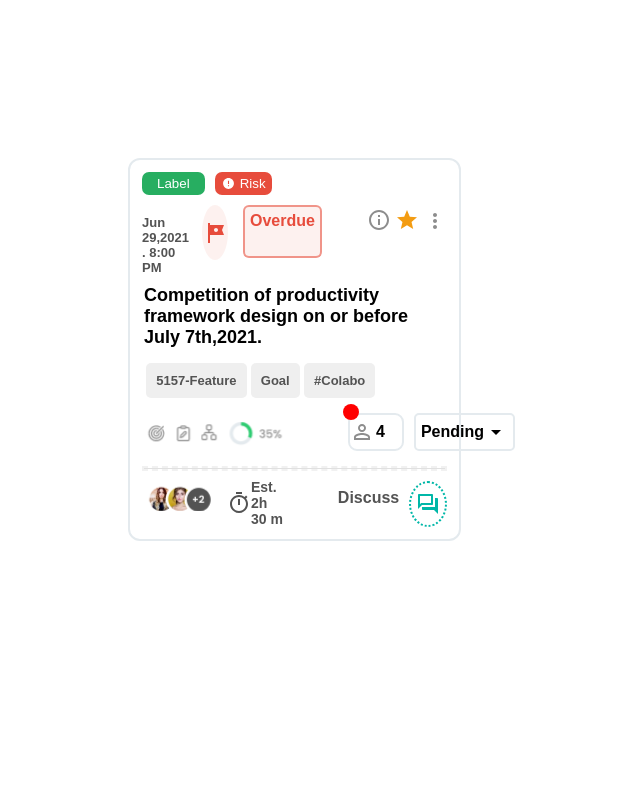
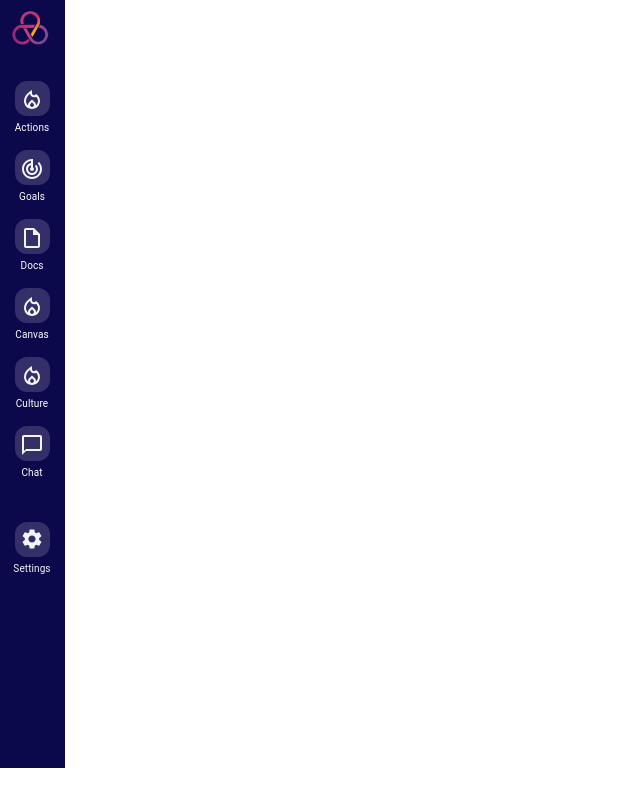
Before and after one commit to bit-crayond/Mukesh-D, a React (Vite) app: page / in a window 1280 px wide. Shown: the whole page, without its empty margins (0-640 px from the left). Built offline with nearby package versions, Linux system fonts and the light colour scheme.

Commit message:
files added from nithin branch

```diff
--- a/src/main.jsx
+++ b/src/main.jsx
@@ -1,14 +1,9 @@
 import { StrictMode } from 'react'
 import { createRoot } from 'react-dom/client'
-import Block from './blocks/block'
-import { Grid } from '@mui/material'
+import Lapview from './navbar/lapview'
 
 createRoot(document.getElementById('root')).render(
   <StrictMode>
-    <Grid container>
-      <Grid item lg={4.3}>
-      <Block/>
-      </Grid>
-    </Grid>
+    <Lapview />
   </StrictMode>
 )
--- a/src/navbar/lapview - Copy.js
+++ b/src/navbar/lapview.jsx
@@ -5,7 +5,7 @@ import ChatBubbleOutlineOutlinedIcon from '@mui/icons-material/ChatBubbleOutline
 import SettingsIcon from '@mui/icons-material/Settings';
 import InsertDriveFileOutlinedIcon from '@mui/icons-material/InsertDriveFileOutlined';
 import TrackChangesIcon from "@mui/icons-material/TrackChanges";
-import logo from '../assets/logo.png';
+import logo from './images/logo.png';
 import Mobileview from './Mobileview';
 
 const Lapview = () => {
@@ -57,7 +57,7 @@ const Lapview = () => {
           }}
         >
           <List>
-            <img src={logo} alt="Logo" style={{ width: '40px', height: 'auto', background: "#0C084C" }} />
+            <img src={logo} alt="Logo" style={{ width: '40px', height: 'auto', background: "#0C084C", marginLeft: "11px" }} />
           </List>
           <List sx={{ marginTop: '20%' }}>
             {Items.map((item) => (
```
Also changed, not shown: src/navbar/Mobileview.jsx (renamed from src/navbar/Mobileview.js), src/navbar/images/logo.png (added).
